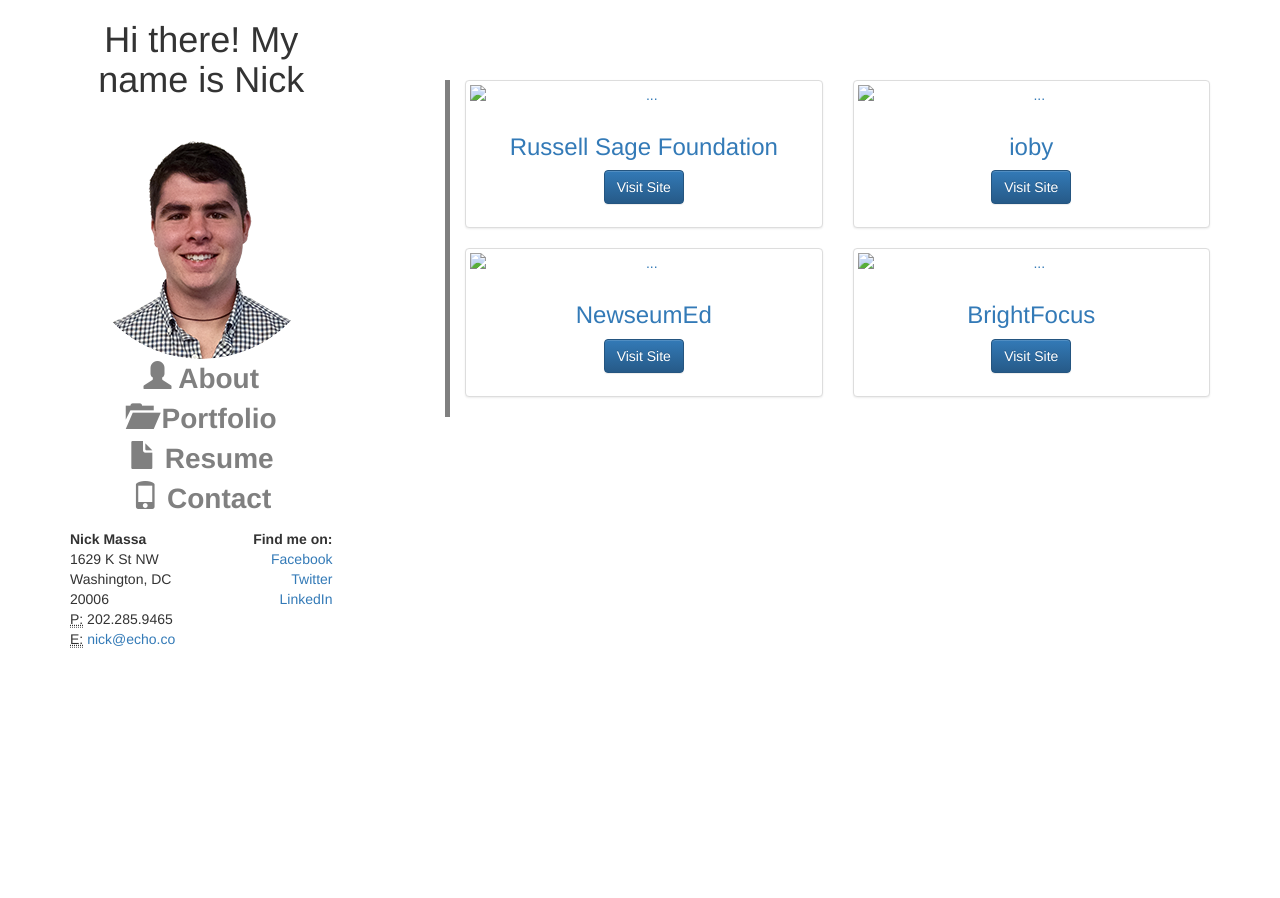
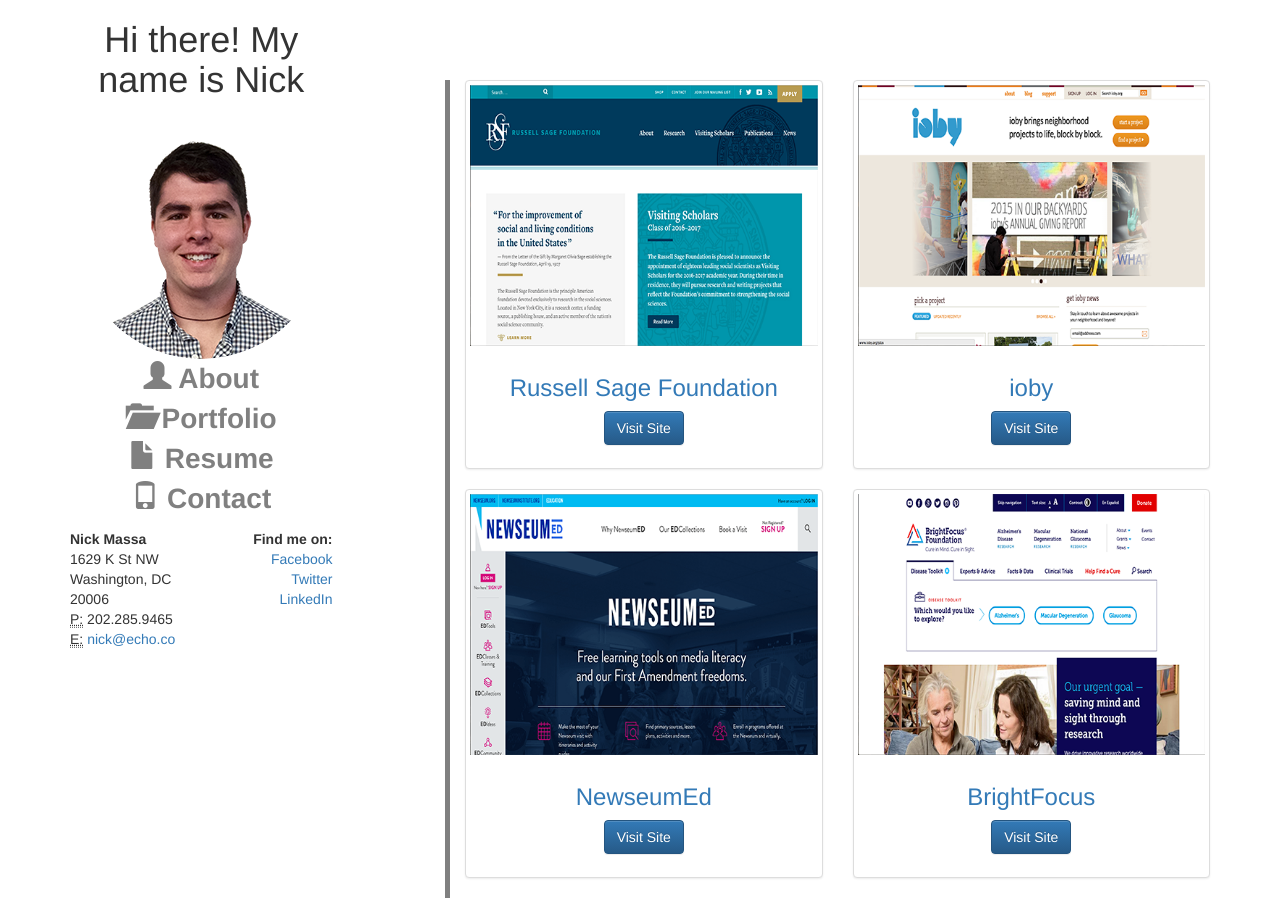
Before and after one commit to echo-nick/2016techgirls, a plain HTML site: page index.html in a window 1280 px wide. Both pictures are taken after a click on the item "Portfolio". Before the commit the page ends 800 px from the top, so only its background shows below. Drawn offline with nearby package versions, Linux system fonts and the light colour scheme.

Commit message:
Add teaser screenshots

```diff
--- a/index.html
+++ b/index.html
@@ -92,7 +92,7 @@
             <div class="col-sm-6 col-md-6">
               <a href="http://www.russellsagefoundation.org">
                 <div class="thumbnail">
-                  <img src="..." alt="...">
+                  <img src="img/rsf.png" alt="...">
                   <div class="caption">
                     <h3>Russell Sage Foundation</h3>
                     <p style="text-align:center"><a href="#" class="btn btn-primary" role="button">Visit Site</a></p>
@@ -103,7 +103,7 @@
             <div class="col-sm-6 col-md-6">
               <a href="http://www.ioby.org">
                 <div class="thumbnail">
-                  <img src="..." alt="...">
+                  <img src="img/ioby.png" alt="...">
                   <div class="caption">
                     <h3>ioby</h3>
                     <p style="text-align:center"><a href="#" class="btn btn-primary" role="button">Visit Site</a></p>
@@ -116,7 +116,7 @@
             <div class="col-sm-6 col-md-6">
               <a href="http://www.newseumed.org">
                 <div class="thumbnail">
-                  <img src="..." alt="...">
+                  <img src="img/newseum.png" alt="...">
                   <div class="caption">
                     <h3>NewseumEd</h3>
                     <p style="text-align:center"><a href="#" class="btn btn-primary" role="button">Visit Site</a></p>
@@ -127,7 +127,7 @@
             <div class="col-sm-6 col-md-6">
               <a href="http://www.brightfocus.org">
                 <div class="thumbnail">
-                  <img src="..." alt="...">
+                  <img src="img/brightfocus.png" alt="...">
                   <div class="caption">
                     <h3>BrightFocus</h3>
                     <p style="text-align:center"><a href="#" class="btn btn-primary" role="button">Visit Site</a></p>
```
Also changed, not shown: img/brightfocus.png (added), img/ioby.png (added), img/newseum.png (added), img/rsf.png (added).
